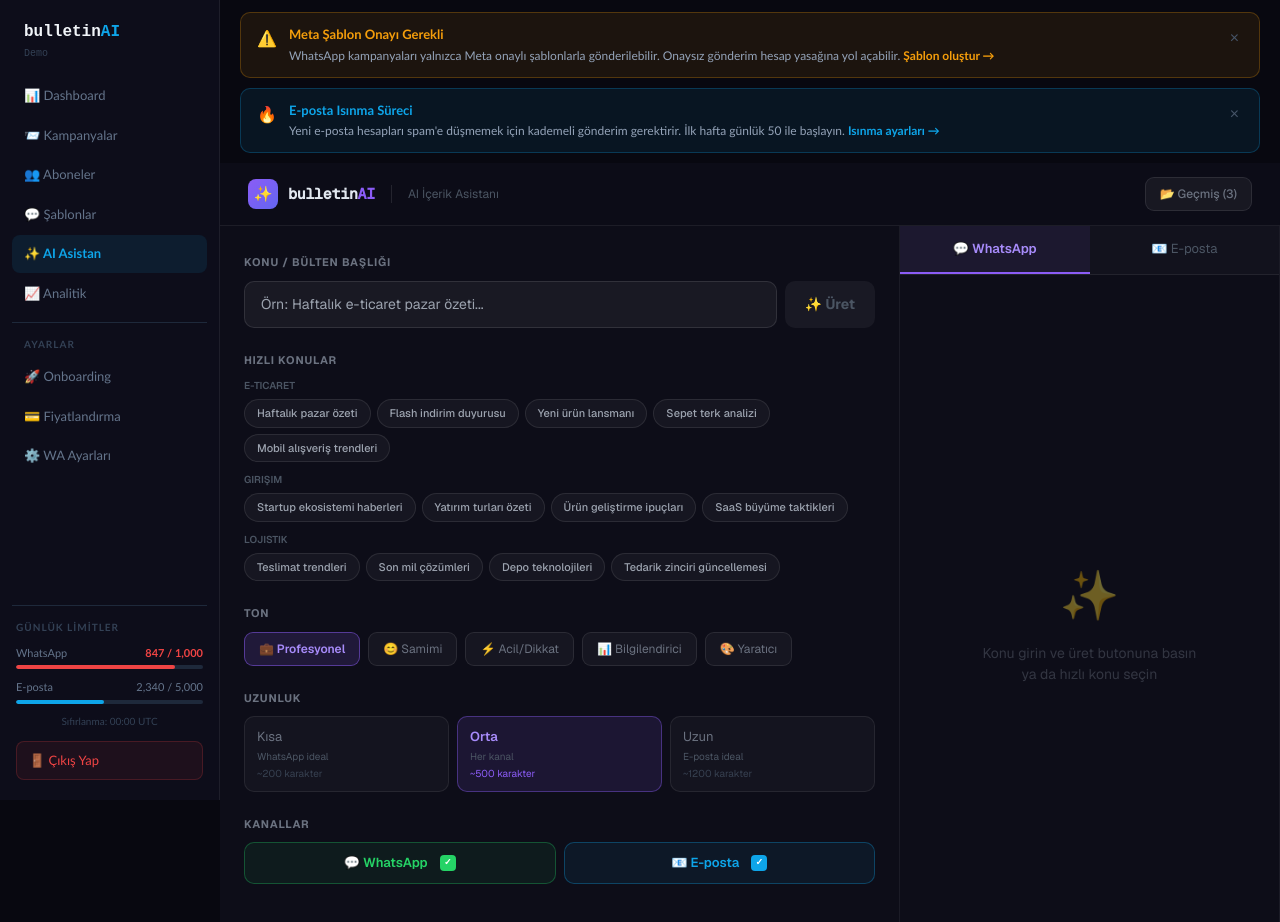
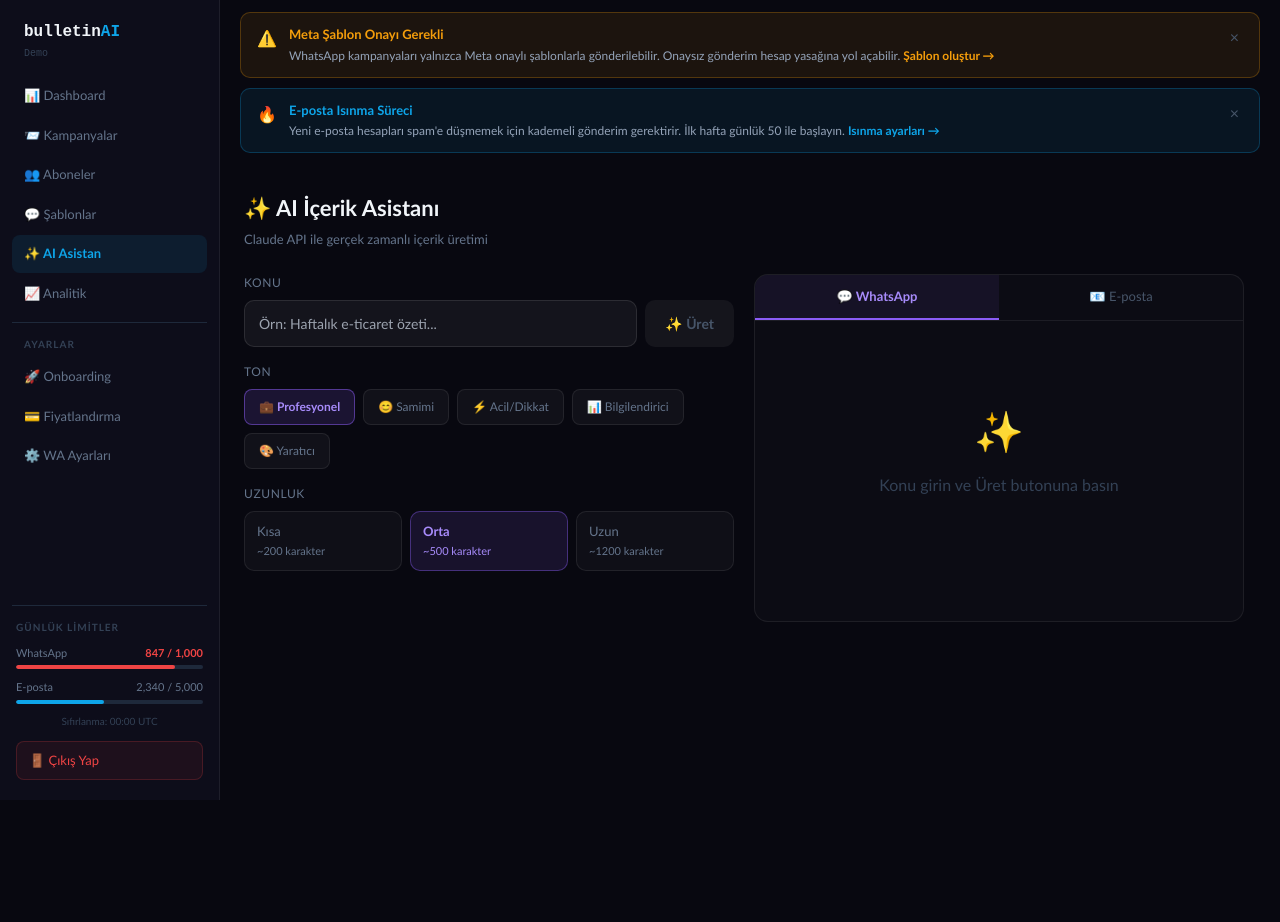
Before and after one commit to gorkbul-svg/bulletinAI, a Next.js app: page /demo/ai in a window 1280 px wide. Shown: the top 922 px of the page. Built offline with nearby package versions, Linux system fonts and the light colour scheme.

Commit message:
Update page.tsx

```diff
--- a/src/app/demo/ai/page.tsx
+++ b/src/app/demo/ai/page.tsx
@@ -1,3 +1,166 @@
 "use client";
-import AIAssistant from "@/components/ai-assistant";
-export default function Page() { return <AIAssistant />; }
+import { useState } from "react";
+
+const TONES = [
+  { id: "professional", label: "💼 Profesyonel" },
+  { id: "friendly",     label: "😊 Samimi" },
+  { id: "urgent",       label: "⚡ Acil/Dikkat" },
+  { id: "informative",  label: "📊 Bilgilendirici" },
+  { id: "creative",     label: "🎨 Yaratıcı" },
+];
+
+export default function AIPage() {
+  const [topic, setTopic]     = useState("");
+  const [tone, setTone]       = useState("professional");
+  const [length, setLength]   = useState("medium");
+  const [loading, setLoading] = useState(false);
+  const [result, setResult]   = useState<any>(null);
+  const [error, setError]     = useState("");
+  const [activeTab, setActiveTab] = useState("whatsapp");
+
+  const token = typeof window !== "undefined"
+    ? document.cookie.split(";").find(c => c.trim().startsWith("sb-access-token="))?.split("=")[1]
+    : null;
+
+  async function generate() {
+    if (!topic.trim()) return;
+    setLoading(true); setError(""); setResult(null);
+    try {
+      const res = await fetch("/api/ai/generate", {
+        method: "POST",
+        headers: {
+          "Content-Type": "application/json",
+          Authorization: `Bearer ${token}`,
+        },
+        body: JSON.stringify({
+          topic, tone, length,
+          channels: ["whatsapp", "email"],
+        }),
+      });
+      const data = await res.json();
+      if (!res.ok) setError(data.error || "Hata oluştu");
+      else setResult(data);
+    } catch (e: any) { setError(e.message); }
+    setLoading(false);
+  }
+
+  return (
+    <div style={{ padding: "28px 24px", fontFamily: "Calibri, sans-serif", color: "#E2E8F0", minHeight: "100vh", background: "#080810" }}>
+      <h1 style={{ fontSize: 22, fontWeight: 700, color: "#F1F5F9", marginBottom: 6 }}>✨ AI İçerik Asistanı</h1>
+      <p style={{ fontSize: 13, color: "#64748B", marginBottom: 24 }}>Claude API ile gerçek zamanlı içerik üretimi</p>
+
+      <div style={{ display: "grid", gridTemplateColumns: "1fr 1fr", gap: 20, maxWidth: 1000 }}>
+        {/* Sol: Kontroller */}
+        <div style={{ display: "flex", flexDirection: "column", gap: 16 }}>
+          <div>
+            <label style={{ fontSize: 12, color: "#64748B", display: "block", marginBottom: 8, textTransform: "uppercase", letterSpacing: "0.05em" }}>Konu</label>
+            <div style={{ display: "flex", gap: 8 }}>
+              <input value={topic} onChange={e => setTopic(e.target.value)} onKeyDown={e => e.key === "Enter" && generate()}
+                placeholder="Örn: Haftalık e-ticaret özeti..." style={{
+                  flex: 1, padding: "12px 14px", background: "rgba(255,255,255,0.05)",
+                  border: "1px solid rgba(255,255,255,0.1)", borderRadius: 10,
+                  color: "#E2E8F0", fontSize: 14, outline: "none",
+                }} />
+              <button onClick={generate} disabled={!topic.trim() || loading} style={{
+                padding: "12px 20px", borderRadius: 10, background: loading || !topic.trim() ? "rgba(255,255,255,0.05)" : "#8B5CF6",
+                border: "none", color: loading || !topic.trim() ? "#475569" : "#fff",
+                fontSize: 14, fontWeight: 700, cursor: topic.trim() && !loading ? "pointer" : "default",
+              }}>
+                {loading ? "⏳" : "✨ Üret"}
+              </button>
+            </div>
+          </div>
+
+          <div>
+            <label style={{ fontSize: 12, color: "#64748B", display: "block", marginBottom: 8, textTransform: "uppercase", letterSpacing: "0.05em" }}>Ton</label>
+            <div style={{ display: "flex", gap: 8, flexWrap: "wrap" }}>
+              {TONES.map(t => (
+                <button key={t.id} onClick={() => setTone(t.id)} style={{
+                  padding: "8px 14px", borderRadius: 8, fontSize: 12, cursor: "pointer",
+                  background: tone === t.id ? "rgba(139,92,246,0.15)" : "rgba(255,255,255,0.04)",
+                  border: tone === t.id ? "1.5px solid rgba(139,92,246,0.5)" : "1.5px solid rgba(255,255,255,0.08)",
+                  color: tone === t.id ? "#A78BFA" : "#64748B", fontWeight: tone === t.id ? 600 : 400,
+                }}>{t.label}</button>
+              ))}
+            </div>
+          </div>
+
+          <div>
+            <label style={{ fontSize: 12, color: "#64748B", display: "block", marginBottom: 8, textTransform: "uppercase", letterSpacing: "0.05em" }}>Uzunluk</label>
+            <div style={{ display: "grid", gridTemplateColumns: "repeat(3, 1fr)", gap: 8 }}>
+              {[
+                { id: "short",  label: "Kısa",  desc: "~200 karakter" },
+                { id: "medium", label: "Orta",  desc: "~500 karakter" },
+                { id: "long",   label: "Uzun",  desc: "~1200 karakter" },
+              ].map(l => (
+                <button key={l.id} onClick={() => setLength(l.id)} style={{
+                  padding: "10px 12px", borderRadius: 10, cursor: "pointer", textAlign: "left",
+                  background: length === l.id ? "rgba(139,92,246,0.12)" : "rgba(255,255,255,0.03)",
+                  border: length === l.id ? "1.5px solid rgba(139,92,246,0.4)" : "1.5px solid rgba(255,255,255,0.08)",
+                  color: length === l.id ? "#A78BFA" : "#64748B",
+                }}>
+                  <div style={{ fontSize: 13, fontWeight: length === l.id ? 600 : 400 }}>{l.label}</div>
+                  <div style={{ fontSize: 11, marginTop: 2 }}>{l.desc}</div>
+                </button>
+              ))}
+            </div>
+          </div>
+        </div>
+
+        {/* Sağ: Sonuç */}
+        <div style={{ background: "rgba(255,255,255,0.02)", border: "1px solid rgba(255,255,255,0.07)", borderRadius: 14, overflow: "hidden" }}>
+          {/* Tab bar */}
+          <div style={{ display: "flex", borderBottom: "1px solid rgba(255,255,255,0.07)" }}>
+            {["whatsapp", "email"].map(ch => (
+              <button key={ch} onClick={() => setActiveTab(ch)} style={{
+                flex: 1, padding: "12px", background: activeTab === ch ? "rgba(139,92,246,0.08)" : "transparent",
+                border: "none", borderBottom: activeTab === ch ? "2px solid #8B5CF6" : "2px solid transparent",
+                color: activeTab === ch ? "#A78BFA" : "#475569", fontSize: 13, fontWeight: activeTab === ch ? 600 : 400, cursor: "pointer",
+              }}>
+                {ch === "whatsapp" ? "💬 WhatsApp" : "📧 E-posta"}
+              </button>
+            ))}
+          </div>
+
+          <div style={{ padding: 20, minHeight: 300 }}>
+            {loading && (
+              <div style={{ textAlign: "center", paddingTop: 60, color: "#64748B" }}>
+                <div style={{ fontSize: 40, marginBottom: 12 }}>✨</div>
+                <div>Claude içerik yazıyor...</div>
+              </div>
+            )}
+            {error && (
+              <div style={{ padding: 16, background: "rgba(239,68,68,0.1)", borderRadius: 10, color: "#FCA5A5", fontSize: 13 }}>
+                ❌ {error}
+              </div>
+            )}
+            {result && (
+              <div>
+                <textarea
+                  value={result.content?.[activeTab] || ""}
+                  onChange={() => {}}
+                  style={{
+                    width: "100%", height: 280, background: "transparent", border: "none",
+                    color: "#E2E8F0", fontSize: 13, lineHeight: 1.8, resize: "none", outline: "none", boxSizing: "border-box",
+                  }}
+                />
+                <button onClick={() => navigator.clipboard.writeText(result.content?.[activeTab] || "")} style={{
+                  padding: "8px 16px", borderRadius: 8, background: "rgba(255,255,255,0.05)",
+                  border: "1px solid rgba(255,255,255,0.1)", color: "#94A3B8", fontSize: 12, cursor: "pointer",
+                }}>
+                  📋 Kopyala
+                </button>
+              </div>
+            )}
+            {!loading && !result && !error && (
+              <div style={{ textAlign: "center", paddingTop: 60, color: "#334155" }}>
+                <div style={{ fontSize: 40, marginBottom: 12 }}>✨</div>
+                <div>Konu girin ve Üret butonuna basın</div>
+              </div>
+            )}
+          </div>
+        </div>
+      </div>
+    </div>
+  );
+}
```
